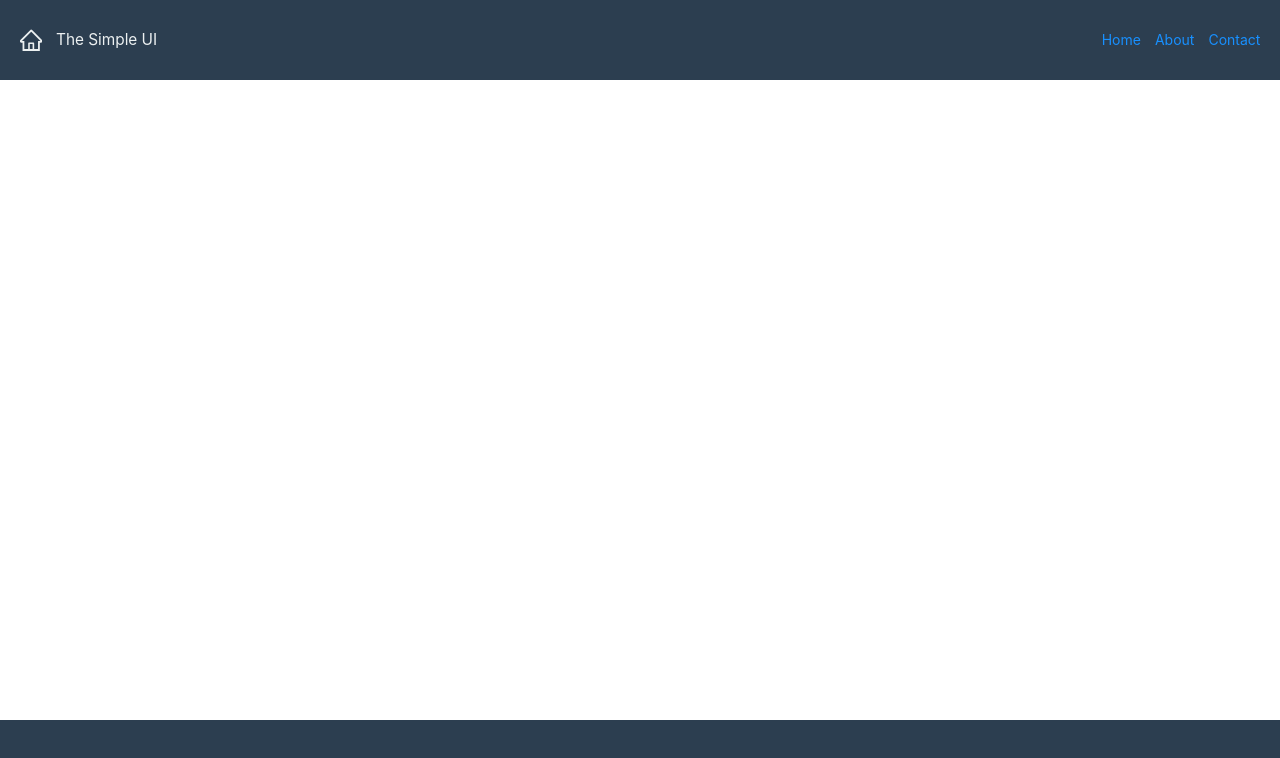
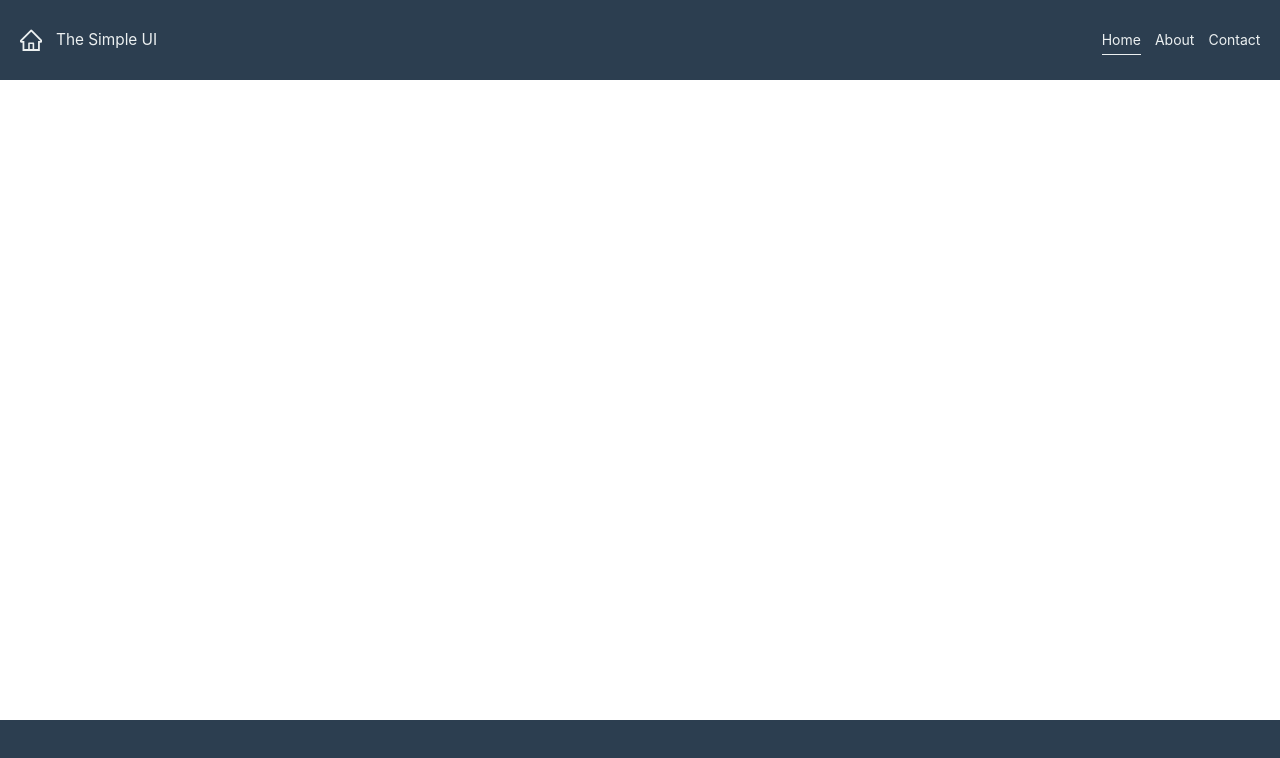
Before and after one commit to emrerdem1/simple-ui, a React (Create React App) app: page / in a window 1280 px wide. Shown: the top 758 px of the page. Built offline with nearby package versions, Linux system fonts and the light colour scheme.

Commit message:
Set active navlink styling

```diff
--- a/src/components/navigation/PreferencesView.tsx
+++ b/src/components/navigation/PreferencesView.tsx
@@ -7,21 +7,32 @@ const PreferencesContainer = styled.div`
   align-items: center;
   column-gap: 1em;
   height: 100%;
+
+  a {
+    position: relative;
+    color: #ecf0f1;
+
+    &.active::after {
+      content: '';
+      position: absolute;
+      bottom: -4px;
+      left: 0px;
+      height: 1px;
+      width: 100%;
+      background-color: #ecf0f1;
+    }
+  }
 `;
 
 const PreferencesView: React.FC = () => {
   return (
     <PreferencesContainer>
       <BrowserRouter>
-        <NavLink to="/" className="nav-inactive nav-link">
+        <NavLink to="/" exact>
           Home
         </NavLink>
-        <NavLink to="/about" className="nav-inactive nav-link">
-          About
-        </NavLink>
-        <NavLink to="/contact" className="nav-inactive nav-link">
-          Contact
-        </NavLink>
+        <NavLink to="/about">About</NavLink>
+        <NavLink to="/contact">Contact</NavLink>
       </BrowserRouter>
     </PreferencesContainer>
   );
```
